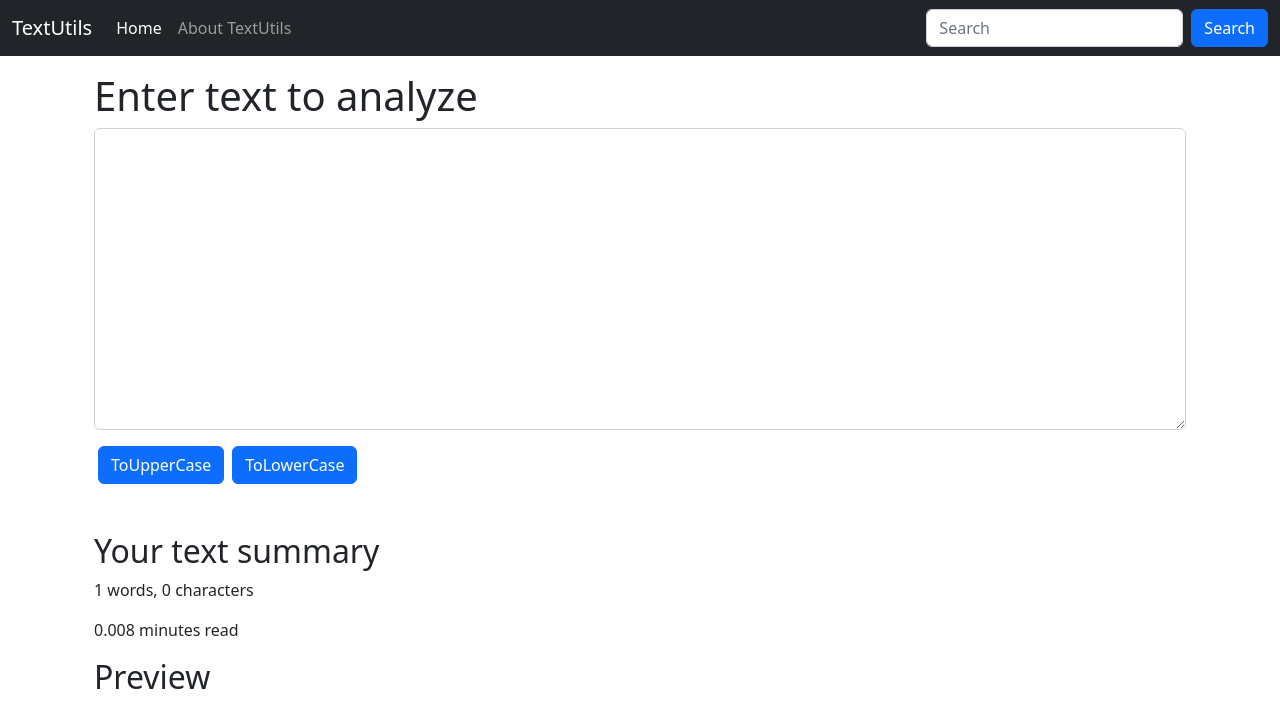
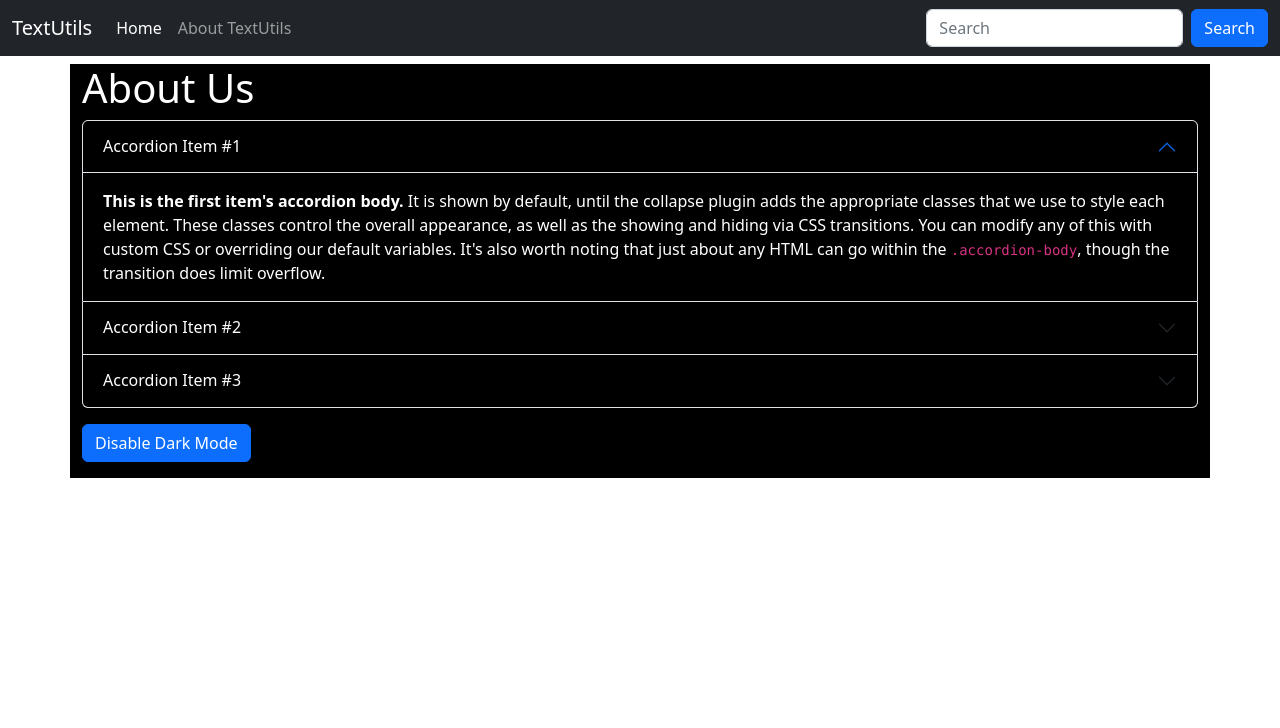
Before and after one commit to Avinash2103/React-TextUtils, a React (Create React App) app: page / in a window 1280 px wide. Shown: the top 728 px of the page. Built offline with nearby package versions, Linux system fonts and the light colour scheme.

Commit message:
Creating Enable Dark Mode Button Using useState Hook | #10

```diff
--- a/src/App.js
+++ b/src/App.js
@@ -1,4 +1,5 @@
 import "./App.css";
+import About from "./components/About";
 import Navbar from "./components/Navbar";
 import TextForm from "./components/TextForm";
 
@@ -6,9 +7,10 @@ function App() {
   return (
     <>
       <Navbar title="TextUtils" aboutText="About TextUtils" />
-      <div className="container my-3">
+      <About/>
+      {/* <div className="container my-3">
         <TextForm heading="Enter text to analyze"/>
-      </div>
+      </div> */}
     </>
   );
 }
--- /dev/null
+++ b/src/components/About.js
@@ -0,0 +1,135 @@
+import React, { useState } from "react";
+
+export default function About() {
+  const [myStyle, setMyStyle] = useState({
+    color: "White",
+    backgroundColor: "black",
+  });
+  const [btnText, setBtnText] = useState("Disable Dark Mode");
+  const toggleStyle = () => {
+    if (myStyle.color === "White") {
+        setBtnText("Enable Dark Mode");
+        setMyStyle({
+            color: "Black",
+            backgroundColor: "White",
+            border:'1px solid'
+        });
+    } else {
+        setBtnText("Disable Dark Mode");
+      setMyStyle({
+        color: "White",
+        backgroundColor: "black",
+      });
+    }
+  };
+  return (
+    <div className="container" style={myStyle}>
+      <h1 className="my-2">About Us</h1>
+      <div className="accordion" id="accordionExample">
+        <div className="accordion-item">
+          <h2 className="accordion-header" id="headingOne">
+            <button
+              className="accordion-button"
+              type="button"
+              style={myStyle}
+              data-bs-toggle="collapse"
+              data-bs-target="#collapseOne"
+              aria-expanded="true"
+              aria-controls="collapseOne"
+            >
+              Accordion Item #1
+            </button>
+          </h2>
+          <div
+            id="collapseOne"
+            className="accordion-collapse collapse show"
+            aria-labelledby="headingOne"
+            data-bs-parent="#accordionExample"
+          >
+            <div className="accordion-body" style={myStyle}>
+              <strong>This is the first item's accordion body.</strong> It is
+              shown by default, until the collapse plugin adds the appropriate
+              classes that we use to style each element. These classes control
+              the overall appearance, as well as the showing and hiding via CSS
+              transitions. You can modify any of this with custom CSS or
+              overriding our default variables. It's also worth noting that just
+              about any HTML can go within the <code>.accordion-body</code>,
+              though the transition does limit overflow.
+            </div>
+          </div>
+        </div>
+        <div className="accordion-item">
+          <h2 className="accordion-header" id="headingTwo">
+            <button
+              className="accordion-button collapsed"
+              type="button"
+              style={myStyle}
+              data-bs-toggle="collapse"
+              data-bs-target="#collapseTwo"
+              aria-expanded="false"
+              aria-controls="collapseTwo"
+            >
+              Accordion Item #2
+            </button>
+          </h2>
+          <div
+            id="collapseTwo"
+            className="accordion-collapse collapse"
+            aria-labelledby="headingTwo"
+            data-bs-parent="#accordionExample"
+          >
+            <div className="accordion-body" style={myStyle}>
+              <strong>This is the second item's accordion body.</strong> It is
+              hidden by default, until the collapse plugin adds the appropriate
+              classes that we use to style each element. These classes control
+              the overall appearance, as well as the showing and hiding via CSS
+              transitions. You can modify any of this with custom CSS or
+              overriding our default variables. It's also worth noting that just
+              about any HTML can go within the <code>.accordion-body</code>,
+              though the transition does limit overflow.
+            </div>
+          </div>
+        </div>
+        <div className="accordion-item">
+          <h2 className="accordion-header" id="headingThree">
+            <button
+              className="accordion-button collapsed"
+              type="button"
+              style={myStyle}
+              data-bs-toggle="collapse"
+              data-bs-target="#collapseThree"
+              aria-expanded="false"
+              aria-controls="collapseThree"
+            >
+              Accordion Item #3
+            </button>
+          </h2>
+          <div
+            id="collapseThree"
+            className="accordion-collapse collapse"
+            aria-labelledby="headingThree"
+            data-bs-parent="#accordionExample"
+          >
+            <div className="accordion-body" style={myStyle}>
+              <strong>This is the third item's accordion body.</strong> It is
+              hidden by default, until the collapse plugin adds the appropriate
+              classes that we use to style each element. These classes control
+              the overall appearance, as well as the showing and hiding via CSS
+              transitions. You can modify any of this with custom CSS or
+              overriding our default variables. It's also worth noting that just
+              about any HTML can go within the <code>.accordion-body</code>,
+              though the transition does limit overflow.
+            </div>
+          </div>
+        </div>
+      </div>
+      <button
+        onClick={toggleStyle}
+        type="button"
+        className="btn btn-primary my-3"
+      >
+        {btnText}
+      </button>
+    </div>
+  );
+}
```
